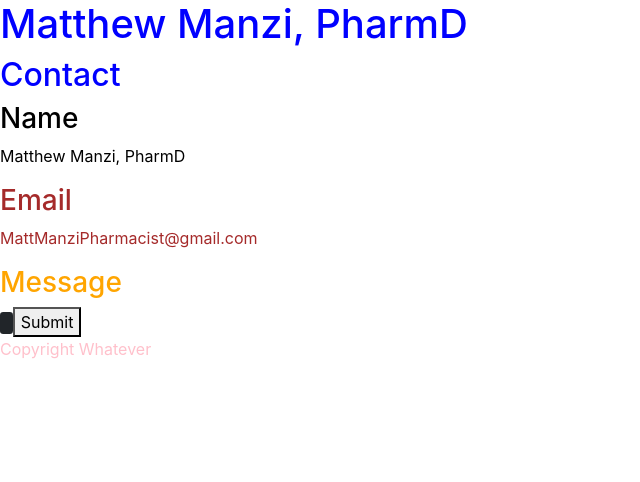
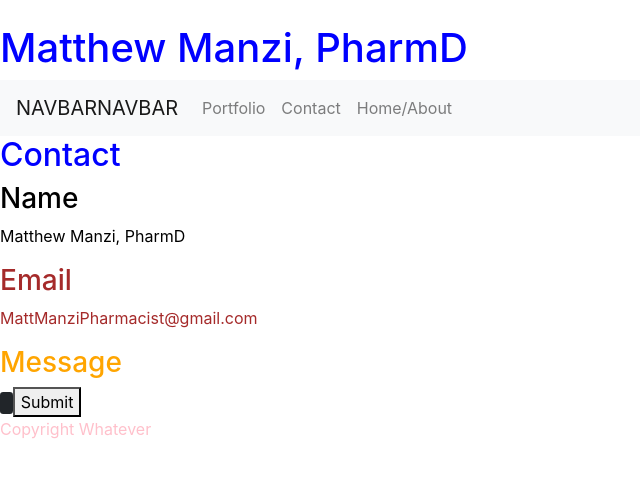
Before and after one commit to matthewmanzi/HW-02, a plain HTML site: page index.html in a window 1280 px wide. Shown: the whole page, without its empty margins (0-640 px from the left). Drawn offline with nearby package versions, Linux system fonts and the light colour scheme.

Commit message:
created foundation for functional navigation pane using bootstrap commands

```diff
--- a/Assets/CSS/HW02.css
+++ b/Assets/CSS/HW02.css
@@ -1,7 +1,7 @@
 /*CONTAINER PARAMETERS*/
 
 .wrapper {
-    display: inline-block;
+    display: container-fluid;
     width: 800px;
     color: grey;
 
--- a/index.html
+++ b/index.html
@@ -9,17 +9,28 @@
         <link rel="stylesheet" type="text/css" href="./assets/CSS/HW02.css">
 
         <!--bootstrap-->
-        <link rel="stylesheet" href="https://stackpath.bootstrapcdn.com/bootstrap/4.5.0/css/bootstrap.min.css" integrity="sha384-9aIt2nRpC12Uk9gS9baDl411NQApFmC26EwAOH8WgZl5MYYxFfc+NcPb1dKGj7Sk" crossorigin="anonymous">
+        <link rel="stylesheet" href="https://maxcdn.bootstrapcdn.com/bootstrap/4.5.0/css/bootstrap.min.css" crossorigin="anonymous">
+
+        <!--jQuery-->
+        <script src="https://ajax.googleapis.com/ajax/libs/jquery/3.5.1/jquery.min.js"></script>
+
+        <!--Popper JS-->
+        <script src="https://cdnjs.cloudflare.com/ajax/libs/popper.js/1.16.0/umd/popper.min.js"></script>
+
+        <!--Latest JavaScript-->
+        <script src="https://maxcdn.bootstrapcdn.com/bootstrap/4.5.0/js/bootstrap.min.js"></script>
 
         <!--Responsive viewport-->
         <meta name="viewport" content="width=device-width, initial-scale=1.0">
+            <!--"width=device-width": sets the width of the page to follow the width of the device
+            "initial-scale=1":set initial zoom level when browser first loads the page-->
 
     </head>
 
 
     <body>
 
-        <div class="wrapper"> <!--page wrapper-->
+        <container class="container-fluid"> <!--page wrapper-->
 
             <header class="row">
 
@@ -32,7 +43,32 @@
             </header>
 
 
-            <nav class="row navContainer">
+            <nav class="navbar navbar-expand-sm navbar-light bg-light">
+                <!--"navbar-expand-sm" dictates how small the screen must become in order for X to Y-->
+                <a href="#" class="navbar-brand">NAVBARNAVBAR</a>
+                <!--This is the title link for the nav-->
+                <button class="navbar-toggler" data-toggle="collapse" data-target="#navMenu">
+                    <!--"data-toggle" is an attribute assigned to this button that stores the command for toggling and flips it. This requires jQuery and the other 2 scripts-->
+                    <span class="navbar-toggle-icon"></span>
+                </button>
+                <!--this button is placed on the menu to allow the user to show/hide the items that follow if their screen is too small-->
+                <div class="collapse navbar-collapse" id=navMenu>
+                    <!--Wraps the unordered list and forces its layout to not use the vertical default (flexdirection is disabled)-->
+                    <ul class="navbar-nav mr-auto">
+                        <!--margin-right auto pushes all items in the list to the left, keeping the right space available for additional items-->
+                        <li class="nav-item">
+                            <a href="#" class="nav-link">Portfolio</a>
+                        </li>
+                        <li class="nav-item">
+                            <a href="#" class="nav-link">Contact</a>
+                        </li>
+                        <li class="nav-item">
+                            <a href="#" class="nav-link">Home/About<a>
+                        </li>
+                    </ul>
+                </div>
+            </nav>
+
 
                 <div class="col-sm-4">
 
@@ -98,16 +134,11 @@
 
             </footer> <!--close footer-->
 
-        </wrapper> <!--close the wrapper-->
+        </container> <!--close the wrapper-->
 
     </body> <!--close body-->
 
 </html> <!--end HTML-->
-
-
-
-
-
 
 
 
```
